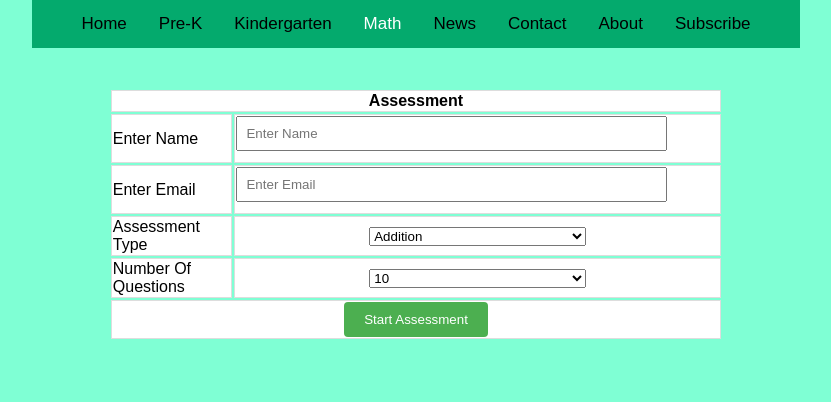
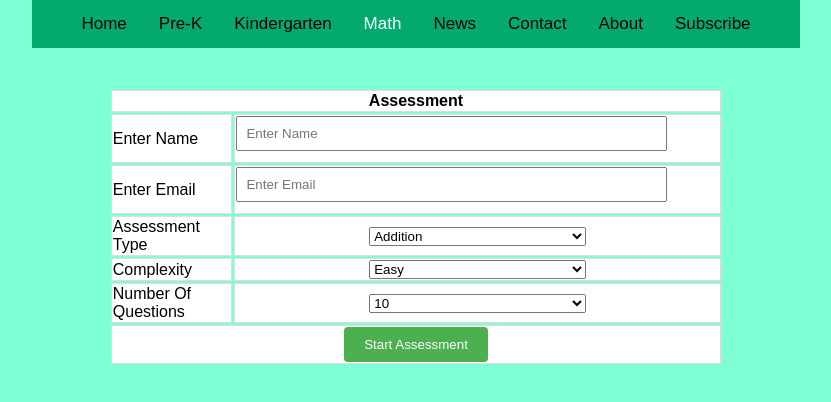
Before and after one commit to kvsravindrareddy/kvs-assessment-ui, a React (Create React App) app: page / in a window 1280 px wide. Both pictures are taken after a click on the link "Math". Shown: the top 402 px of the page, without its empty margins (224-1055 px from the left). Built offline with nearby package versions, Linux system fonts and the light colour scheme.

Commit message:
random changes

```diff
--- a/src/pages/random/AssessmentQuestions.jsx
+++ b/src/pages/random/AssessmentQuestions.jsx
@@ -10,6 +10,7 @@ const AssessmentQuestions = () => {
     const [selectedAnswer, setSelectedAnswer] = useState('');
     const [selectedType, setSelectedType] = useState('addition');
     const [selectedEmail, setSelectedEmail] = useState(null);
+    const [selectedComplexity, setSelectedComplexity] = useState('easy');
     const [numberOfQuestions, setNumberOfQuestions] = useState(10);
 
     useEffect(() => {
@@ -20,7 +21,7 @@ const AssessmentQuestions = () => {
 
     const fetchAssessmentQuestions = async () => {
         try {
-        const response = await axios.get(`http://69.127.132.13:9004/allrandoms?userId=${userId}&type=${selectedType}&email=${selectedEmail}&numberOfQuestions=${numberOfQuestions}`);
+        const response = await axios.get(`http://69.127.132.13:9004/allrandoms?userId=${userId}&type=${selectedType}&email=${selectedEmail}&numberOfQuestions=${numberOfQuestions}&complexity=${selectedComplexity}`);
         const {questions, assessmentId} = response.data;
         if(questions.length > 0) {
         setQuestions(response.data.questions);
@@ -29,7 +30,7 @@ const AssessmentQuestions = () => {
             totalQuestions: questions.length,
             correctQuestions: 0,
             incorrectQuestions: 0,
-            unasweredQuestions: questions.length,
+            unansweredQuestions: questions.length,
             status: 'IN_PROGRESS',
             assessmentId: assessmentId
         });
@@ -122,6 +123,21 @@ const AssessmentQuestions = () => {
                             >
                             <option value="addition">Addition</option>
                             <option value="subtraction">Subtraction</option>
+                            <option value="multiplication">Multiplication</option>
+                            <option value="division">Division</option>
+                            </select>
+                        </td>
+                    </tr>
+                    <tr>
+                        <td>Complexity</td>
+                        <td style={{ textAlign: 'center', width: "80%"}}>
+                            <select style={{ width: "45%"}}
+                            value={selectedComplexity}
+                            onChange={(e) => setSelectedComplexity(e.target.value)}
+                            >
+                            <option value="easy">Easy</option>
+                            <option value="medium">Medium</option>
+                            <option value="hard">Hard</option>
                             </select>
                         </td>
                     </tr>
```
